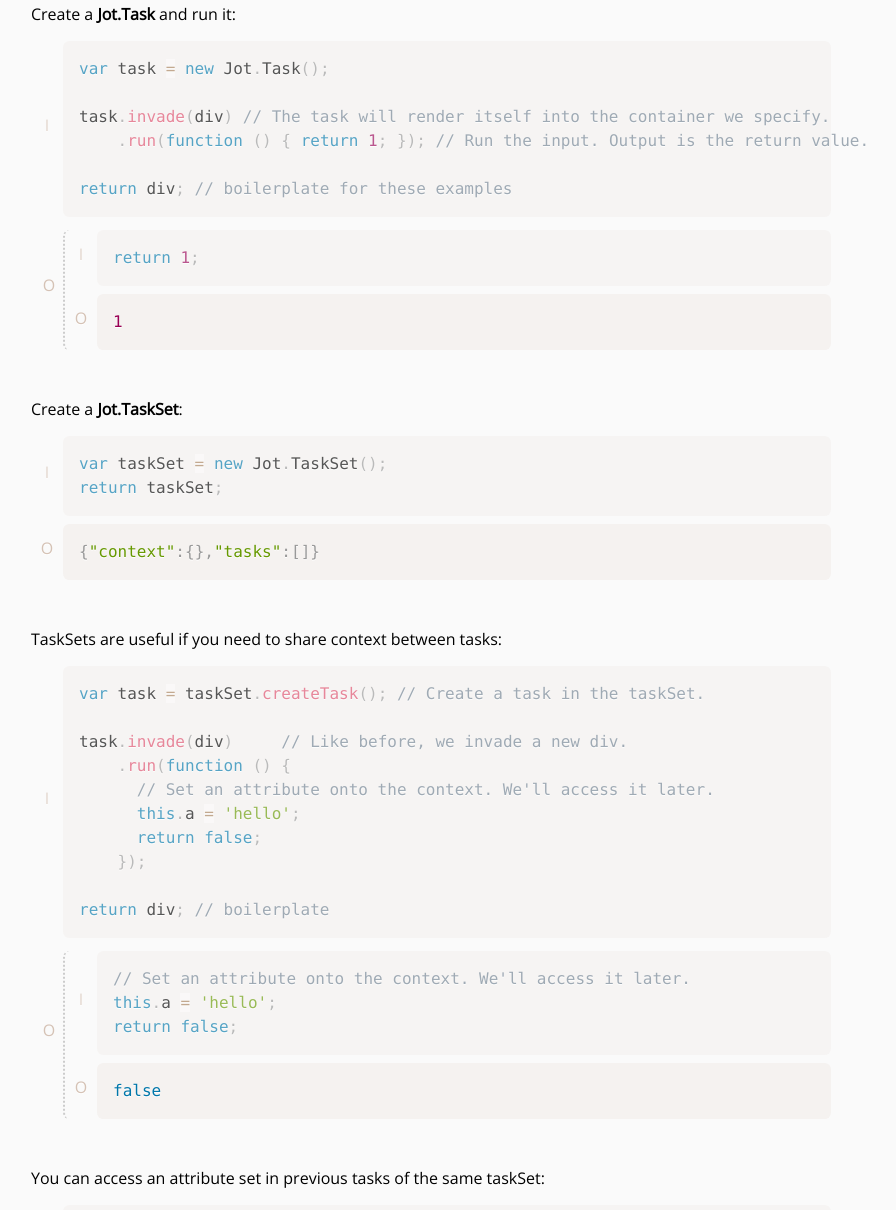
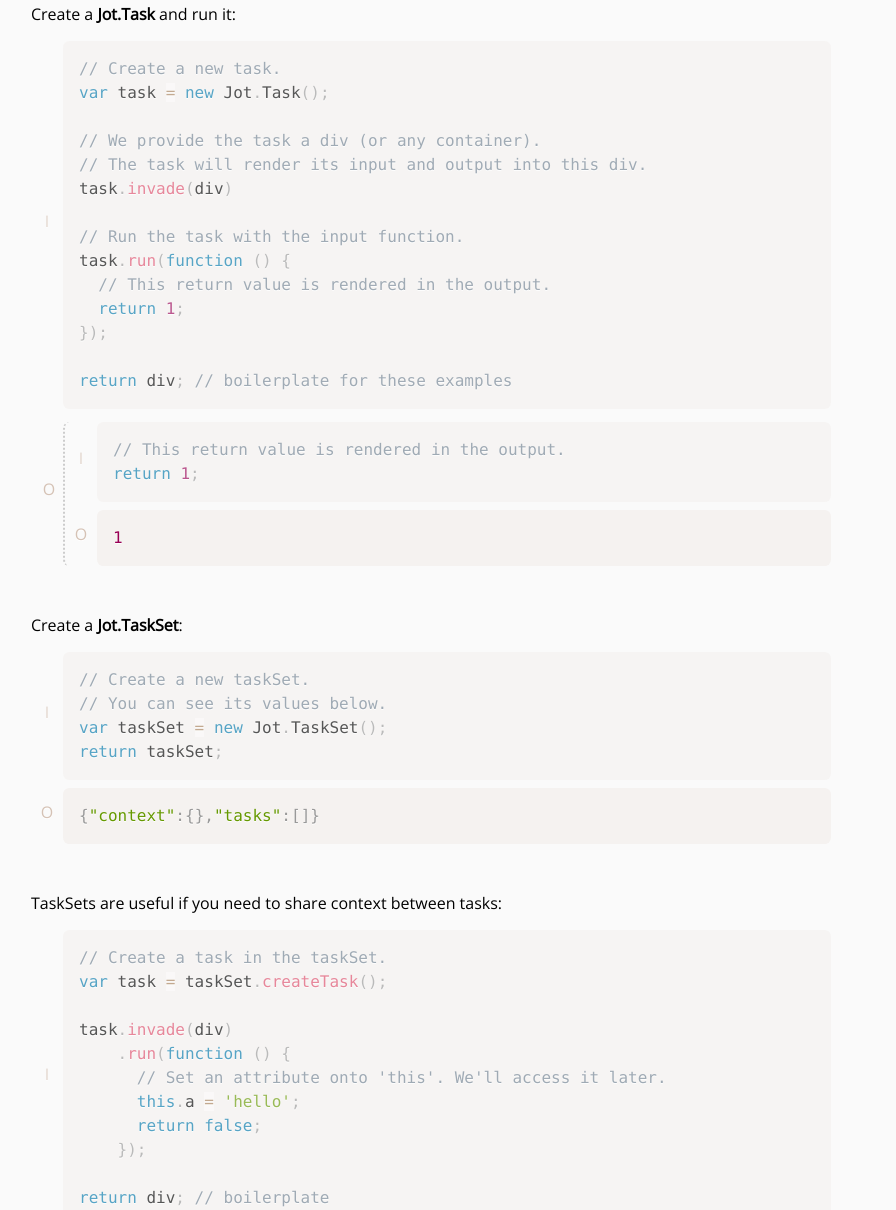
Before and after one commit to cixzhang/Jot, a plain HTML site: page index.html in a window 1280 px wide. Shown: the part 165-1375 px from the top of the page, without its empty margins (209-1105 px from the left). Drawn offline with nearby package versions, Linux system fonts and the light colour scheme.

Commit message:
better comments

```diff
--- a/index.html
+++ b/index.html
@@ -136,10 +136,18 @@
 
         var task1 = notebook.createTask('.task1')
             .run(function () {
+              // Create a new task.
               var task = new Jot.Task();
 
-              task.invade(div) // The task will render itself into the container we specify.
-                  .run(function () { return 1; }); // Run the input. Output is the return value.
+              // We provide the task a div (or any container).
+              // The task will render its input and output into this div.
+              task.invade(div)
+
+              // Run the task with the input function.
+              task.run(function () {
+                // This return value is rendered in the output.
+                return 1;
+              });
 
               return div; // boilerplate for these examples
             });
@@ -160,6 +168,8 @@
 
         var task2 = notebook.createTask('.task2')
             .run(function () {
+              // Create a new taskSet.
+              // You can see its values below.
               var taskSet = new Jot.TaskSet();
               return taskSet;
             });
@@ -174,11 +184,12 @@
         var div = document.createElement('div');
         var task3 = notebook.createTask('.task3')
             .run(function () {
-              var task = taskSet.createTask(); // Create a task in the taskSet.
+              // Create a task in the taskSet.
+              var task = taskSet.createTask();
 
-              task.invade(div)     // Like before, we invade a new div.
+              task.invade(div)
                   .run(function () {
-                    // Set an attribute onto the context. We'll access it later.
+                    // Set an attribute onto 'this'. We'll access it later.
                     this.a = 'hello';
                     return false;
                   });
@@ -202,8 +213,11 @@
             .run(function () {
               taskSet.createTask(div) // Invasion shorthand.
                   .run(function () {
+                    // Access the attribute we set in the previous task.
                     this.a += ' world';
-                    return this.a; // This should print "hello world".
+
+                    // This should print "hello world".
+                    return this.a;
                   });
 
               return div; // boilerplate
@@ -226,10 +240,12 @@
               taskSet.createTask(div)
                   .run(function () {
                     this.a += ' :)';
+
+                    // This string will become a <b> element.
                     return '<b>' + this.a + '</b>';
                   });
 
-              return div; // Hey, that's what this is!
+              return div; // These tasks have been returning elements all along!
             });
 
         // Suppress prism.js for this output since it's an HTML Element.
@@ -253,8 +269,9 @@
               var task = new Jot.Task().invade(div);
               var jars = null;
 
-              // Setup the input without running.
+              // Setup the input without running by calling i.
               task.i(function () {
+                // This will fail if jars is not an array.
                 jars.push('pickles');
                 return jars;
               });
@@ -287,6 +304,7 @@
                     return cat;
                   });
 
+              // Calling o will return the output if the task has ran.
               return task.o();
             });
       </script>
@@ -303,8 +321,8 @@
                   oArea = document.createElement('textarea');
 
               var task = new Jot.Task()
-                  .into(iArea) // Input goes in the input textarea.
-                  .outo(oArea) // Output goes in the output textarea.
+                  .into(iArea) // Input will render in iArea.
+                  .outo(oArea) // Output will render in oArea.
                   .run(function () {
                     function sum (a, b) { return a + b; }
                     return sum(1, 2);
@@ -341,12 +359,16 @@
                       return snake_case.replace(/_/g, '-');
                     }
                     return snakeToKebab('s_s_s_snake');
-                  })
-                  .render(); // This will just render the input.
+                  });
+
+              // Call render.
+              // This will render the task input (if it is set)
+              // and the output (if it is set) without running the task.
+              task.render();
 
               button.addEventListener('click', function () {
                 // Run the task when a user clicks the button.
-                // Running the task will re-render it, this time with the output.
+                // Running the task also calls render as you may have guessed.
                 task.run();
 
                 // Reinvoke Prism.js since we reset the innerHTML.
```
